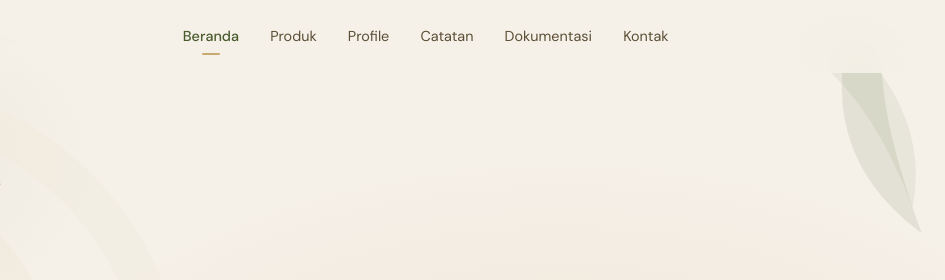
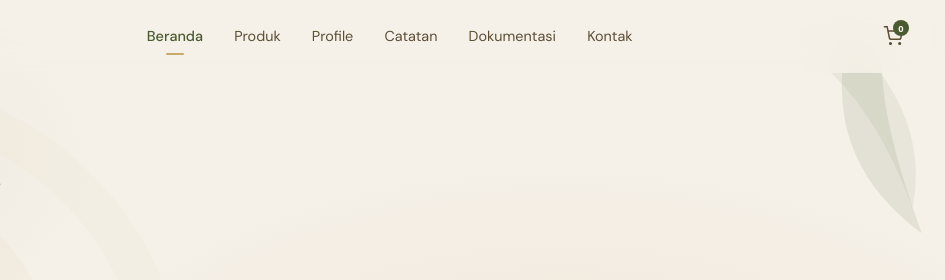
Before and after one commit to adiljayasentosa/KerajinanAlam, a plain HTML site: page beranda.html in a window 1280 px wide. Shown: the top 280 px of the page, 335-1280 px from the left. Drawn offline with nearby package versions, Linux system fonts and the light colour scheme.

Commit message:
Update beranda.html

```diff
--- a/beranda.html
+++ b/beranda.html
@@ -48,6 +48,14 @@
       </nav>
 
 
+
+      <!-- Mobile hamburger -->
+      <div class="navbar__actions">
+        <button class="navbar__icon-btn cart-btn" aria-label="Keranjang">
+          <svg width="20" height="20" viewBox="0 0 24 24" fill="none" stroke="currentColor" stroke-width="1.8"><circle cx="9" cy="21" r="1"/><circle cx="20" cy="21" r="1"/><path d="M1 1h4l2.68 13.39a2 2 0 0 0 2 1.61h9.72a2 2 0 0 0 2-1.61L23 6H6"/></svg>
+          <span class="cart-badge">0</span>
+        </button>
+      </div>
 
       <!-- Mobile hamburger -->
       <button class="hamburger" id="hamburger" aria-label="Menu">
```
